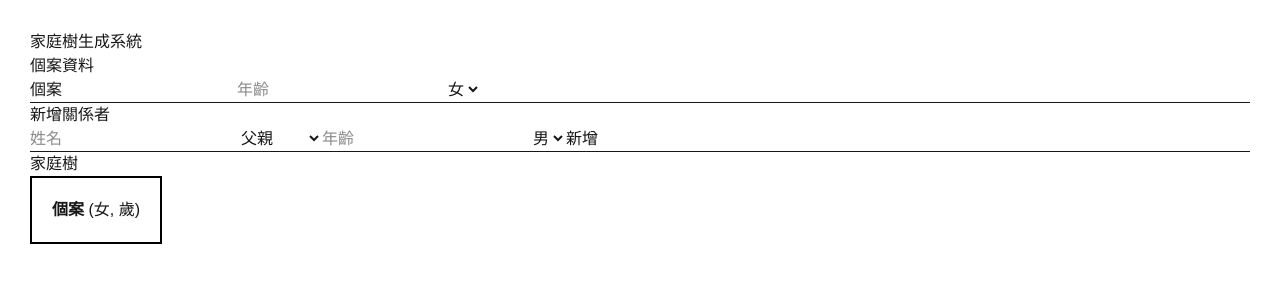
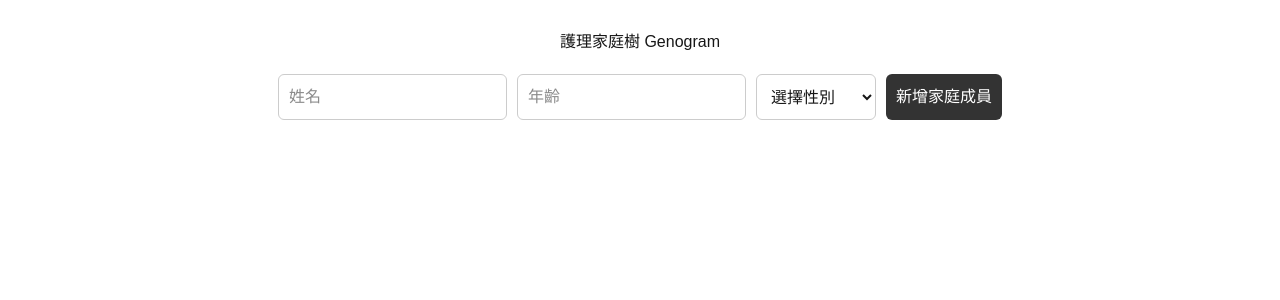
Before and after one commit to lion940815-prog/family-tree-best, a Next.js app: page / in a window 1280 px wide. Shown: the top 300 px of the page. Built offline with nearby package versions, Linux system fonts and the light colour scheme.

Commit message:
Update page.tsx

```diff
--- a/app/page.tsx
+++ b/app/page.tsx
@@ -2,127 +2,165 @@
 
 import { useState } from "react";
 
-type Person = {
+type Member = {
+  id: number;
   name: string;
-  relation: string;
   age: string;
-  gender: string;
+  gender: "male" | "female";
 };
 
 export default function Home() {
-  const [caseName, setCaseName] = useState("個案");
-  const [caseAge, setCaseAge] = useState("");
-  const [caseGender, setCaseGender] = useState("女");
+  const [members, setMembers] = useState<Member[]>([]);
+  const [name, setName] = useState("");
+  const [age, setAge] = useState("");
+  const [gender, setGender] = useState<"male" | "female" | "">("");
+  const [idCounter, setIdCounter] = useState(1);
 
-  const [people, setPeople] = useState<Person[]>([]);
+  const addMember = () => {
+    if (!name || !age || !gender) return;
 
-  const [form, setForm] = useState<Person>({
-    name: "",
-    relation: "父親",
-    age: "",
-    gender: "男",
-  });
-
-  const addPerson = () => {
-    if (!form.name) return;
-    setPeople([...people, form]);
-    setForm({ name: "", relation: "父親", age: "", gender: "男" });
+    const newMember: Member = {
+      id: idCounter,
+      name,
+      age,
+      gender,
     };
 
-  const removePerson = (index: number) => {
-    setPeople(people.filter((_, i) => i !== index));
+    setMembers([...members, newMember]);
+    setIdCounter(idCounter + 1);
+
+    setName("");
+    setAge("");
+    setGender("");
   };
 
   return (
-    <div style={{ padding: 30, fontFamily: "sans-serif" }}>
-      <h1>家庭樹生成系統</h1>
+    <div style={styles.container}>
+      <h1 style={styles.title}>護理家庭樹 Genogram</h1>
 
-      <h2>個案資料</h2>
+      {/* 輸入區 */}
+      <div style={styles.form}>
         <input
-        placeholder="個案名稱"
-        value={caseName}
-        onChange={(e) => setCaseName(e.target.value)}
+          placeholder="姓名"
+          value={name}
+          onChange={(e) => setName(e.target.value)}
+          style={styles.input}
         />
+
         <input
           placeholder="年齡"
-        value={caseAge}
-        onChange={(e) => setCaseAge(e.target.value)}
-      />
-      <select value={caseGender} onChange={(e) => setCaseGender(e.target.value)}>
-        <option>男</option>
-        <option>女</option>
-      </select>
-
-      <hr />
-
-      <h2>新增關係者</h2>
-
-      <input
-        placeholder="姓名"
-        value={form.name}
-        onChange={(e) => setForm({ ...form, name: e.target.value })}
+          type="number"
+          value={age}
+          onChange={(e) => setAge(e.target.value)}
+          style={styles.input}
         />
 
         <select
-        value={form.relation}
-        onChange={(e) => setForm({ ...form, relation: e.target.value })}
+          value={gender}
+          onChange={(e) => setGender(e.target.value as any)}
+          style={styles.input}
         >
-        <option>父親</option>
-        <option>母親</option>
-        <option>配偶</option>
-        <option>子女</option>
-        <option>兄弟姊妹</option>
+          <option value="">選擇性別</option>
+          <option value="male">男性</option>
+          <option value="female">女性</option>
         </select>
 
-      <input
-        placeholder="年齡"
-        value={form.age}
-        onChange={(e) => setForm({ ...form, age: e.target.value })}
-      />
-
-      <select
-        value={form.gender}
-        onChange={(e) => setForm({ ...form, gender: e.target.value })}
-      >
-        <option>男</option>
-        <option>女</option>
-      </select>
-
-      <button onClick={addPerson}>新增</button>
-
-      <hr />
-
-      <h2>家庭樹</h2>
-
-      <div
-        style={{
-          border: "2px solid black",
-          padding: 20,
-          marginBottom: 20,
-          display: "inline-block",
-        }}
-      >
-        <b>{caseName}</b> ({caseGender}, {caseAge}歲)
+        <button onClick={addMember} style={styles.button}>
+          新增家庭成員
+        </button>
       </div>
 
-      <div style={{ display: "flex", gap: 10, flexWrap: "wrap" }}>
-        {people.map((p, i) => (
-          <div
-            key={i}
-            style={{
-              border: "1px solid gray",
-              padding: 10,
-              borderRadius: 8,
-            }}
-          >
-            <div>{p.name}</div>
-            <div>{p.relation}</div>
-            <div>{p.gender}</div>
-            <div>{p.age}歲</div>
-            <button onClick={() => removePerson(i)}>刪除</button>
+      {/* 家庭樹顯示 */}
+      <div style={styles.tree}>
+        {members.map((m) => (
+          <div key={m.id} style={styles.nodeWrapper}>
+            {m.gender === "male" ? (
+              <div style={{ ...styles.square, borderColor: "#4a90e2" }}>
+                <div style={styles.symbol}>♂</div>
+                <div>{m.name}</div>
+                <div>{m.age}歲</div>
+              </div>
+            ) : (
+              <div style={{ ...styles.circle, borderColor: "#e94e77" }}>
+                <div style={styles.symbol}>♀</div>
+                <div>{m.name}</div>
+                <div>{m.age}歲</div>
+              </div>
+            )}
           </div>
         ))}
       </div>
     </div>
   );
 }
+
+const styles: Record<string, React.CSSProperties> = {
+  container: {
+    fontFamily: "Arial",
+    padding: 30,
+    textAlign: "center",
+  },
+  title: {
+    marginBottom: 20,
+  },
+  form: {
+    display: "flex",
+    gap: 10,
+    justifyContent: "center",
+    flexWrap: "wrap",
+    marginBottom: 30,
+  },
+  input: {
+    padding: 10,
+    borderRadius: 6,
+    border: "1px solid #ccc",
+    minWidth: 120,
+  },
+  button: {
+    padding: 10,
+    backgroundColor: "#333",
+    color: "white",
+    border: "none",
+    borderRadius: 6,
+    cursor: "pointer",
+  },
+  tree: {
+    display: "flex",
+    flexWrap: "wrap",
+    justifyContent: "center",
+    gap: 20,
+    marginTop: 20,
+  },
+  nodeWrapper: {
+    display: "flex",
+    flexDirection: "column",
+    alignItems: "center",
+  },
+
+  square: {
+    width: 110,
+    height: 110,
+    border: "3px solid",
+    display: "flex",
+    flexDirection: "column",
+    justifyContent: "center",
+    borderRadius: 6,
+    backgroundColor: "#f5faff",
+  },
+
+  circle: {
+    width: 110,
+    height: 110,
+    border: "3px solid",
+    display: "flex",
+    flexDirection: "column",
+    justifyContent: "center",
+    borderRadius: "50%",
+    backgroundColor: "#fff5f8",
+  },
+
+  symbol: {
+    fontSize: 18,
+    fontWeight: "bold",
+  },
+};
```
Lines whose indentation alone changed are shown as unchanged.
